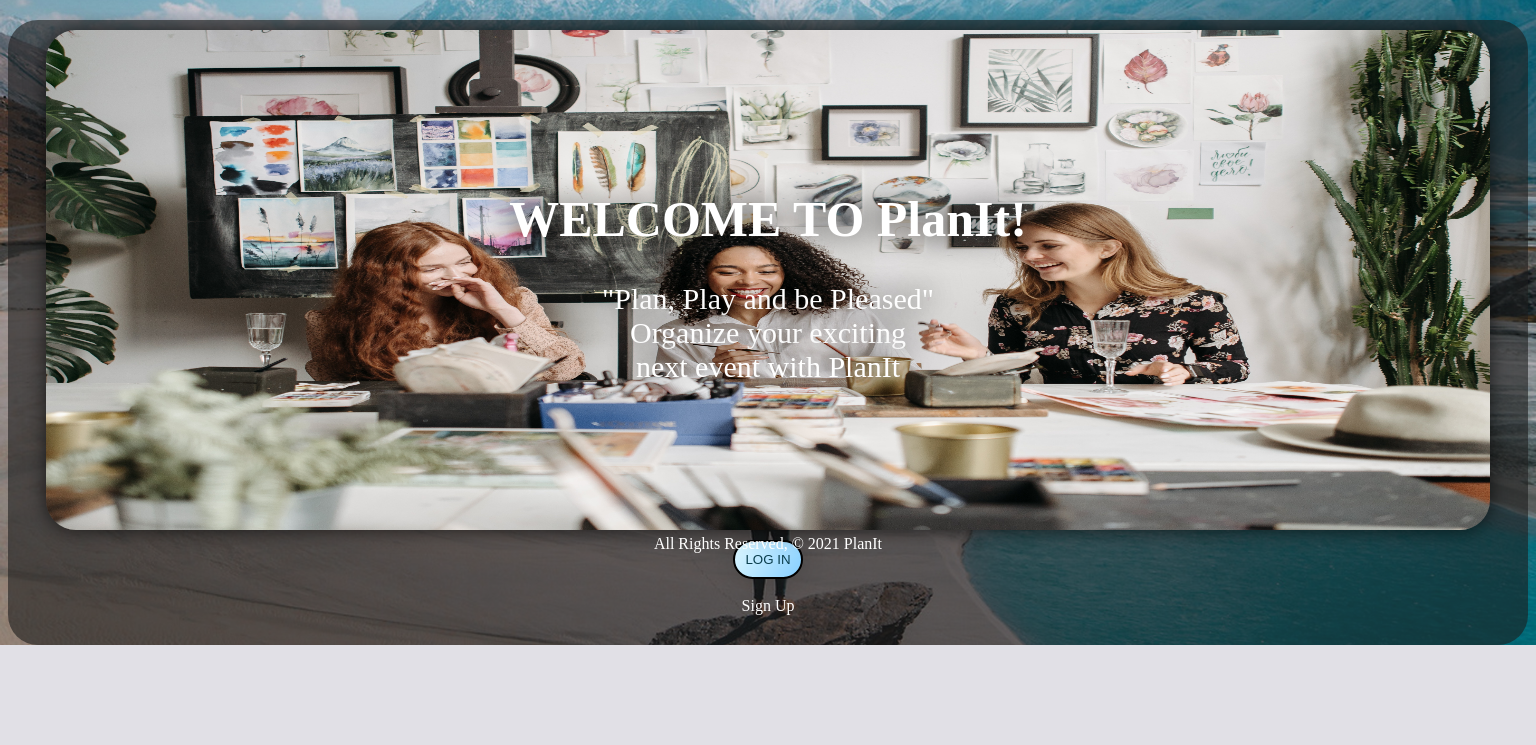
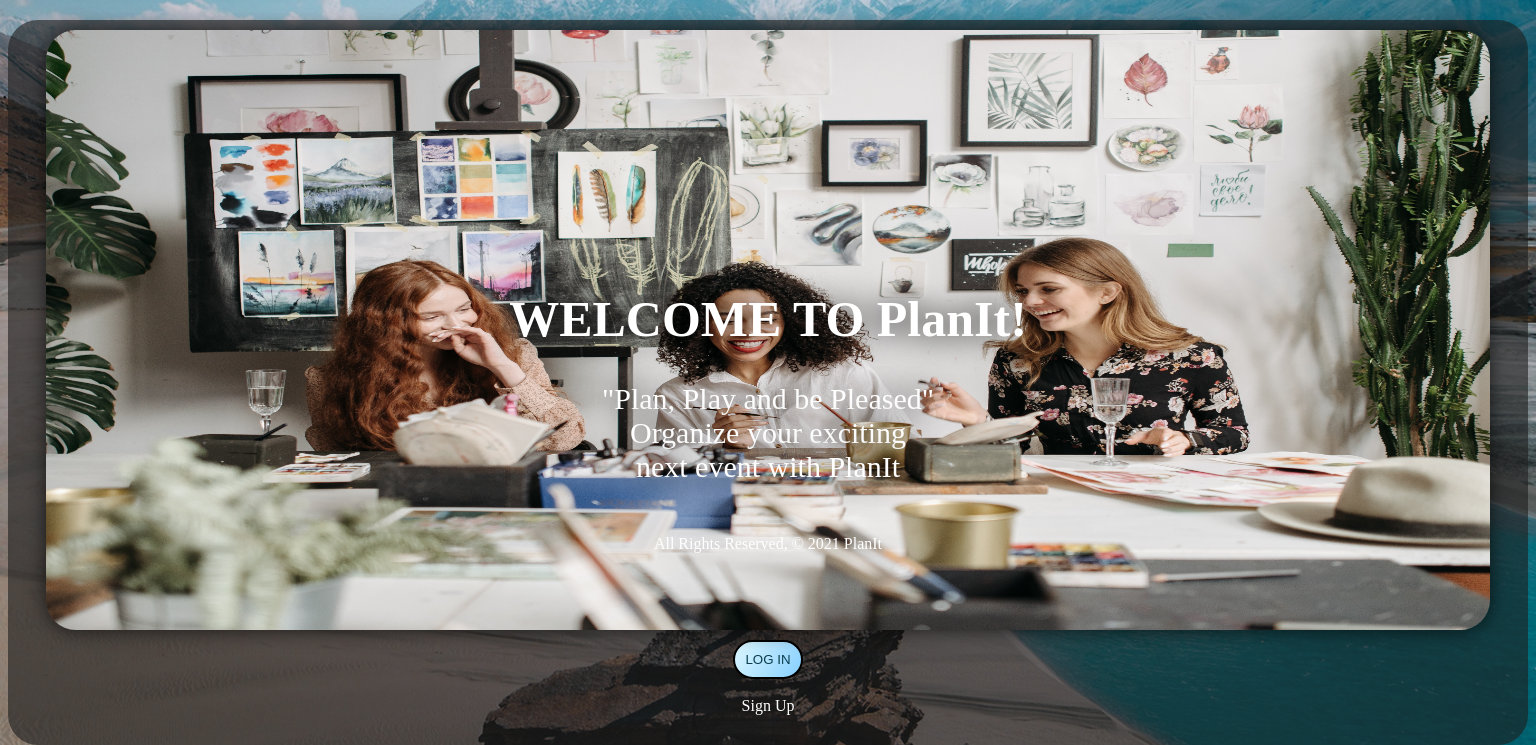
Before and after one commit to gregwebb/PlanIt, a Django app: page / in a window 1536 px wide. Shown: the part 247-992 px from the top of the page. Before the commit the page ends 892 px from the top, so only its background shows below. Run offline with Django 3.2, Linux system fonts and the light colour scheme; some libraries are stand-ins or nearby versions; some web fonts are replaced.

Commit message:
Update style.css

```diff
--- a/main_app/static/css/style.css
+++ b/main_app/static/css/style.css
@@ -543,7 +543,7 @@ h2 {
         font-size: 90px;
         margin: 25px 0;
     }
-    .image-container: {
+    .image-container {
         height: 600px;
     }
     #home-title {
```
